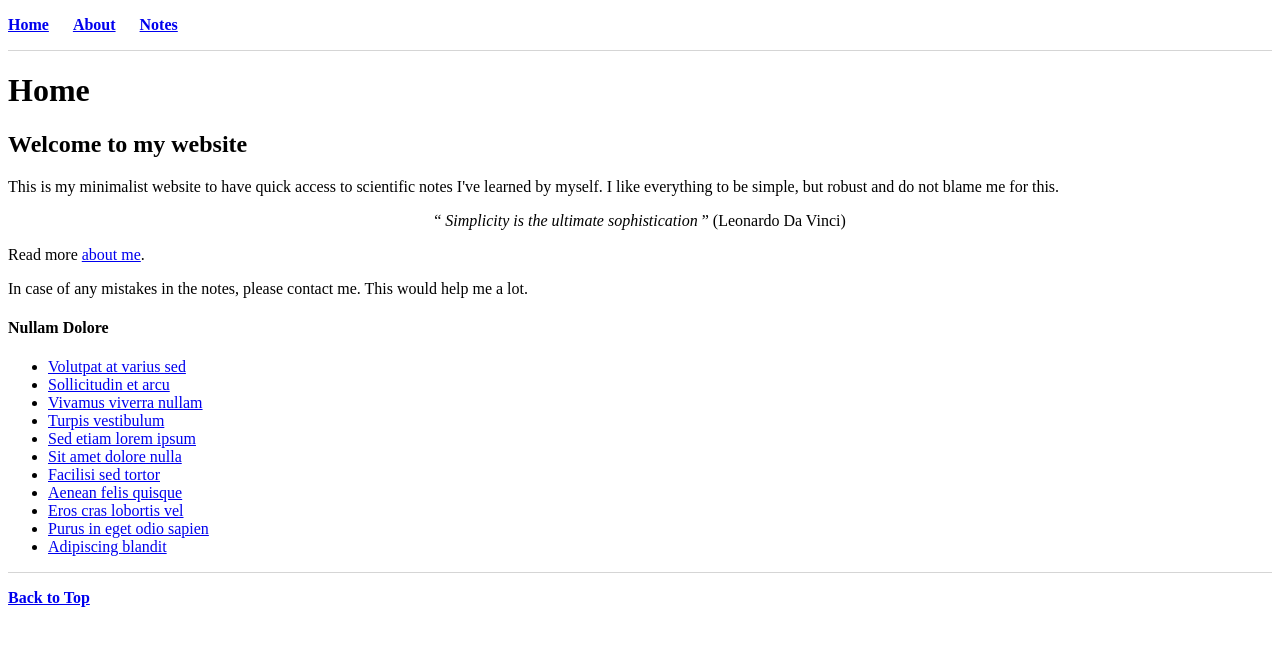
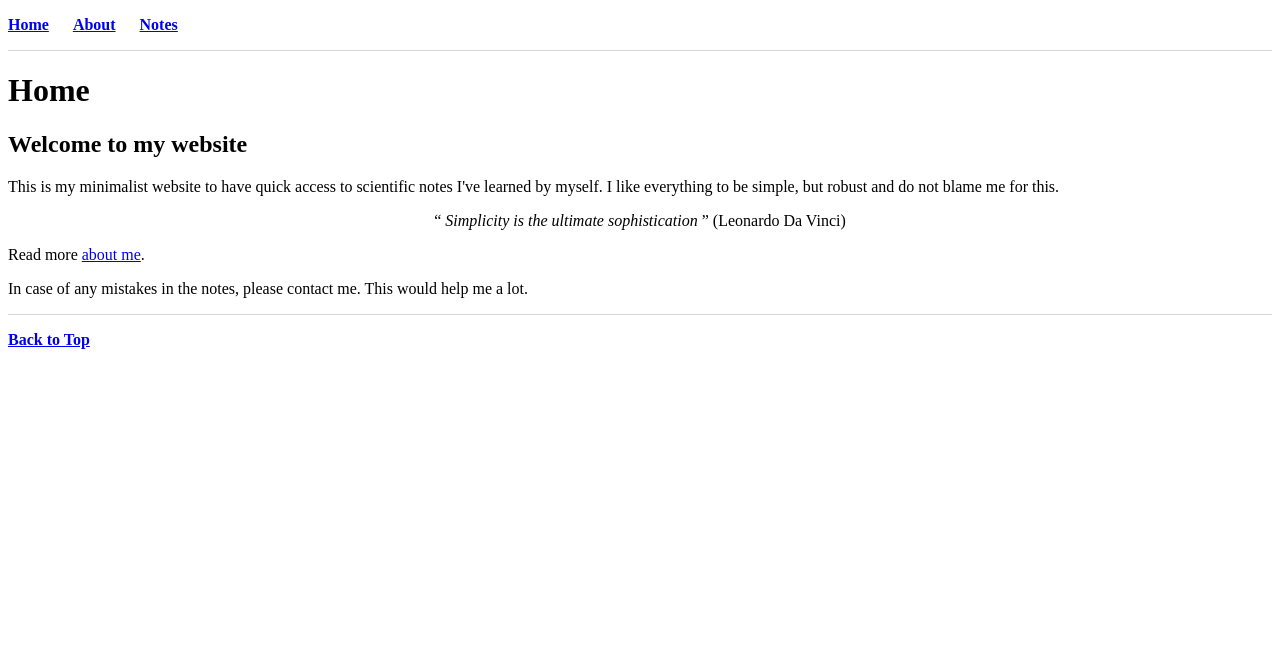
Before and after one commit to mrrezaie/mrrezaie.github.io, a Jekyll site: the page built from index.html, in a window 1280 px wide. Shown: the top 646 px of the page. Built offline with Jekyll 4.4.1, drawn with Linux system fonts in a browser that asks for light colours.

Commit message:
Update index.html

```diff
--- a/index.html
+++ b/index.html
@@ -12,11 +12,3 @@ title: Home
 	<p> In case of any mistakes in the notes, please contact me. This would help me a lot. </p>
 
 </div>
-<div>
-	<h4>Nullam Dolore</h4>
-	<div class="contentarea">
-		<ul class="linklist">
-			<li><a href="#">Volutpat at varius sed</a></li> <li><a href="#">Sollicitudin et arcu</a></li>						<li><a href="#">Vivamus viverra nullam</a></li>						<li><a href="#">Turpis vestibulum</a></li>						<li><a href="#">Sed etiam lorem ipsum</a></li>						<li><a href="#">Sit amet dolore nulla</a></li>						<li><a href="#">Facilisi sed tortor</a></li>						<li><a href="#">Aenean felis quisque</a></li>						<li><a href="#">Eros cras lobortis vel</a></li>						<li><a href="#">Purus in eget odio sapien</a></li>						<li><a href="#">Adipiscing blandit</a></li>
-		</ul>
-	</div>
-</div>
```
